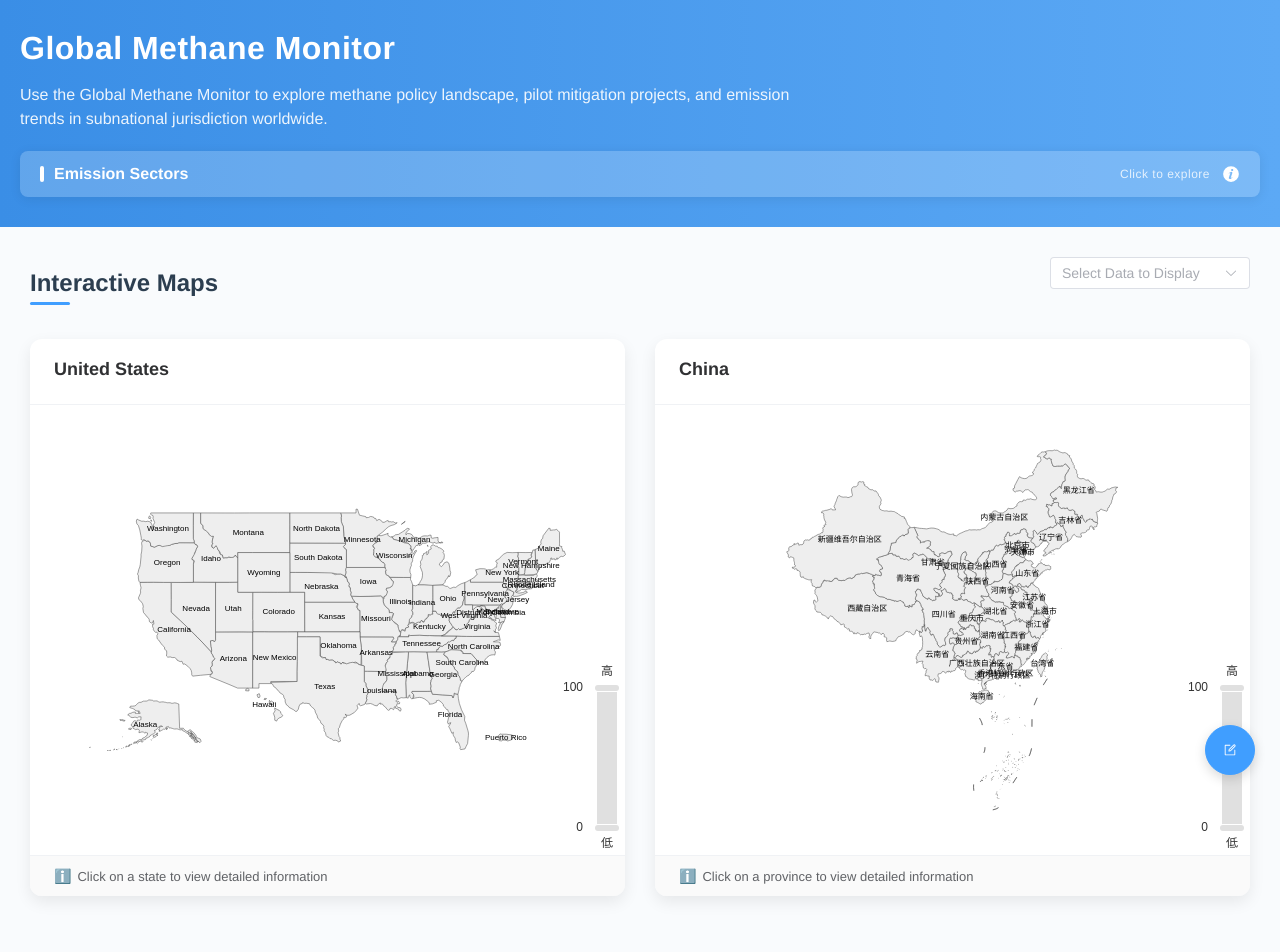
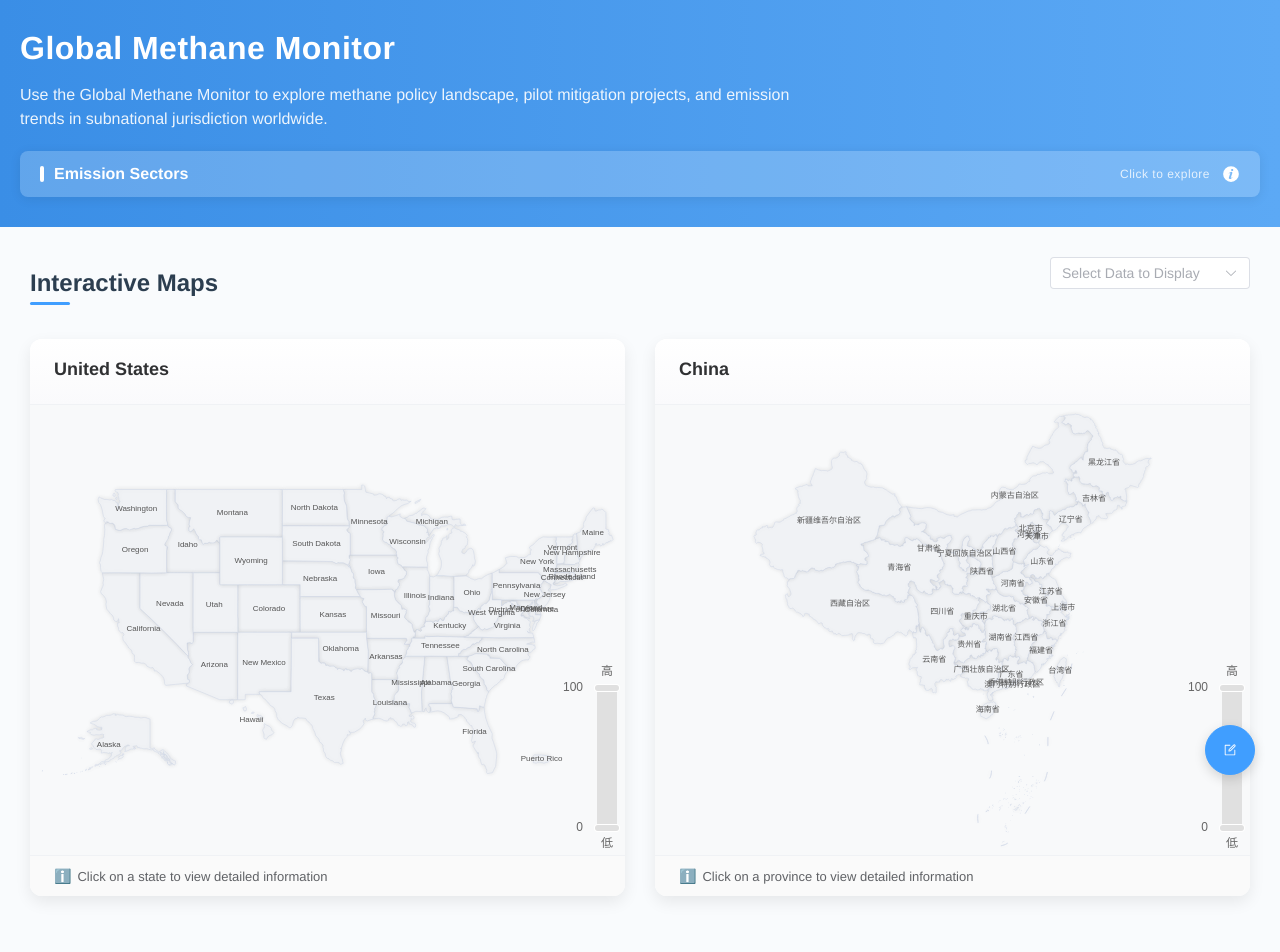
Before and after one commit to HandsomeWolf/vue3-ts-template, a Vue app: page /#/ in a window 1280 px wide. Shown: the top 952 px of the page. Built offline with nearby package versions, Linux system fonts and the light colour scheme.

Commit message:
fix: 优化地图颜色

```diff
--- a/src/constants/echarts.ts
+++ b/src/constants/echarts.ts
@@ -1,5 +1,7 @@
 // 定义两种不同的颜色方案
 export const COLOR_SCHEMES = {
-    EMISSIONS: ['#ffedd5', '#fed7aa', '#fb923c', '#ea580c', '#9a3412'], // 橙色到红色
-    POLICY: ['#fef9c3', '#86efac', '#22c55e', '#15803d', '#0ea5e9'], // 黄色到绿色到蓝色
-  }
+  // 排放量颜色方案，橙红渐变色阶
+  EMISSIONS: ['#fffbeb', '#fef3c7', '#fdba74', '#f97316', '#c2410c'],
+  // 政策分数颜色方案，黄绿蓝渐变色阶
+  POLICY: ['#fef9c3', '#d9f99d', '#86efac', '#34d399', '#0891b2'],
+}
--- a/src/views/home/components/PilotProjectMap.vue
+++ b/src/views/home/components/PilotProjectMap.vue
@@ -131,7 +131,7 @@ function initDetailMap() {
 
         // 创建地图配置
         const option = {
-          backgroundColor: '#ffffff',
+          backgroundColor: '#f8f9fa',
           tooltip: {
             trigger: 'item',
             formatter(params: any) {
@@ -145,13 +145,21 @@ function initDetailMap() {
               return params.name
             },
             confine: true,
+            backgroundColor: 'rgba(255, 255, 255, 0.95)',
+            borderColor: '#eee',
+            borderWidth: 1,
+            padding: [10, 15],
+            textStyle: {
+              color: '#333',
+              fontSize: 13,
+            },
           },
           visualMap: {
             show: false,
             min: 0,
             max: 50,
             inRange: {
-              color: ['#FFC65D', '#FF9853', '#FF7B52', '#FF4C52'],
+              color: ['#fffbeb', '#fef3c7', '#fdba74', '#f97316', '#c2410c'],
             },
           },
           geo: {
@@ -160,23 +168,34 @@ function initDetailMap() {
             label: {
               show: true,
               fontSize: 10,
+              color: '#555',
             },
             emphasis: {
               label: {
                 show: true,
                 fontSize: 12,
                 fontWeight: 'bold',
+                color: '#333',
               },
               itemStyle: {
-                areaColor: '#e6f7ff',
+                areaColor: '#e1f0ff',
+                borderColor: '#7bb6ff',
+                borderWidth: 1.5,
+                shadowColor: 'rgba(65, 133, 255, 0.3)',
+                shadowBlur: 10,
+                shadowOffsetX: 0,
+                shadowOffsetY: 0,
               },
             },
             select: {
               disabled: true,
             },
             itemStyle: {
-              areaColor: '#f3f3f3',
-              borderColor: '#999',
+              areaColor: '#f0f2f5',
+              borderColor: '#cfd7e7',
+              borderWidth: 0.5,
+              shadowColor: 'rgba(0, 0, 0, 0.1)',
+              shadowBlur: 5,
             },
             zoom: 1.2,
           },
@@ -195,15 +214,15 @@ function initDetailMap() {
               symbolSize: 26,
               symbol: 'path://M12,0C7.4,0,3.7,3.7,3.7,8.3c0,8.7,7.6,15.1,7.9,15.4c0.1,0.1,0.3,0.2,0.4,0.2c0.1,0,0.3-0.1,0.4-0.2c0.3-0.3,7.9-6.7,7.9-15.4C20.3,3.7,16.6,0,12,0z',
               itemStyle: {
-                color: '#ff4c52',
-                shadowBlur: 5,
-                shadowColor: 'rgba(0, 0, 0, 0.5)',
+                color: '#f97316',
+                shadowBlur: 8,
+                shadowColor: 'rgba(249, 115, 22, 0.5)',
               },
               zlevel: 3,
               emphasis: {
                 scale: 1.2,
                 itemStyle: {
-                  color: '#fa6e59',
+                  color: '#fdba74',
                 },
               },
             },
@@ -303,11 +322,28 @@ defineExpose({
   background-color: white;
   border-radius: 8px;
   box-shadow: 0 2px 12px rgba(0, 0, 0, 0.05);
+  position: relative;
+
+  &::before {
+    content: '';
+    position: absolute;
+    top: 0;
+    left: 0;
+    right: 0;
+    bottom: 0;
+    border-radius: 8px;
+    box-shadow: inset 0 0 0 1px rgba(255, 255, 255, 0.5), inset 0 1px 0 0 rgba(255, 255, 255, 0.8);
+    pointer-events: none;
+    z-index: 1;
+  }
 }
 
 .map-header {
   padding: 16px 20px;
   border-bottom: 1px solid #f0f2f5;
+  position: relative;
+  z-index: 2;
+  background: linear-gradient(180deg, rgba(255, 255, 255, 1) 0%, rgba(250, 250, 252, 1) 100%);
 }
 
 .map-title {
--- a/src/views/home/index.vue
+++ b/src/views/home/index.vue
@@ -144,10 +144,19 @@ function updateUSAMap(value?: string) {
   }
 
   const option = {
+    backgroundColor: '#f8f9fa',
     tooltip: {
       trigger: 'item',
       showDelay: 0,
       transitionDuration: 0.2,
+      backgroundColor: 'rgba(255, 255, 255, 0.95)',
+      borderColor: '#eee',
+      borderWidth: 1,
+      padding: [10, 15],
+      textStyle: {
+        color: '#333',
+        fontSize: 13,
+      },
       formatter(params: any) {
         if (!params.value)
           return `${params.name}: No data yet`
@@ -164,6 +173,9 @@ function updateUSAMap(value?: string) {
       text: ['高', '低'],
       calculable: true,
       show: value !== '0',
+      textStyle: {
+        color: '#666',
+      },
     },
     series: [
       {
@@ -171,18 +183,35 @@ function updateUSAMap(value?: string) {
         type: 'map',
         roam: true,
         map: 'USA',
+        silent: false,
+        zoom: 1.2,
+        itemStyle: {
+          areaColor: '#f0f2f5',
+          borderColor: '#cfd7e7',
+          borderWidth: 0.5,
+          shadowColor: 'rgba(0, 0, 0, 0.1)',
+          shadowBlur: 5,
+        },
         label: {
           show: true,
           fontSize: 8,
+          color: '#555',
         },
         emphasis: {
           label: {
             show: true,
             fontSize: 10,
             fontWeight: 'bold',
+            color: '#333',
           },
           itemStyle: {
-            areaColor: '#e6f7ff',
+            areaColor: '#e1f0ff',
+            borderColor: '#7bb6ff',
+            borderWidth: 1.5,
+            shadowColor: 'rgba(65, 133, 255, 0.3)',
+            shadowBlur: 10,
+            shadowOffsetX: 0,
+            shadowOffsetY: 0,
           },
         },
         select: {
@@ -237,9 +266,17 @@ function updateChinaMap(value?: string) {
   }
 
   const option = {
-    backgroundColor: '#ffffff',
+    backgroundColor: '#f8f9fa',
     tooltip: {
       trigger: 'item',
+      backgroundColor: 'rgba(255, 255, 255, 0.95)',
+      borderColor: '#eee',
+      borderWidth: 1,
+      padding: [10, 15],
+      textStyle: {
+        color: '#333',
+        fontSize: 13,
+      },
       formatter(params: any) {
         if (!params.value && params.value !== 0)
           return `${params.name}: No data yet`
@@ -256,6 +293,9 @@ function updateChinaMap(value?: string) {
       text: ['高', '低'],
       calculable: true,
       show: value !== '0',
+      textStyle: {
+        color: '#666',
+      },
     },
     series: [
       {
@@ -263,18 +303,34 @@ function updateChinaMap(value?: string) {
         type: 'map',
         map: 'China',
         roam: true,
+        zoom: 1.2,
+        itemStyle: {
+          areaColor: '#f0f2f5',
+          borderColor: '#cfd7e7',
+          borderWidth: 0.5,
+          shadowColor: 'rgba(0, 0, 0, 0.1)',
+          shadowBlur: 5,
+        },
         label: {
           show: true,
           fontSize: 8,
+          color: '#555',
         },
         emphasis: {
           label: {
             show: true,
             fontSize: 10,
             fontWeight: 'bold',
+            color: '#333',
           },
           itemStyle: {
-            areaColor: '#e6f7ff',
+            areaColor: '#e1f0ff',
+            borderColor: '#7bb6ff',
+            borderWidth: 1.5,
+            shadowColor: 'rgba(65, 133, 255, 0.3)',
+            shadowBlur: 10,
+            shadowOffsetX: 0,
+            shadowOffsetY: 0,
           },
         },
         select: {
@@ -695,11 +751,11 @@ onMounted(() => {
   margin-bottom: 4px;
 
   &.emissions-gradient {
-    background: linear-gradient(to right, #FFC65D, #FF9853, #FF7B52, #FF4C52);
+    background: linear-gradient(to right, #fffbeb, #fef3c7, #fdba74, #f97316, #c2410c);
   }
 
   &.policy-gradient {
-    background: linear-gradient(to right, #b8e994, #78e08f, #38ada9, #079992);
+    background: linear-gradient(to right, #fef9c3, #d9f99d, #86efac, #34d399, #0891b2);
   }
 }
 
@@ -733,16 +789,33 @@ onMounted(() => {
   transition: all 0.3s ease;
   display: flex;
   flex-direction: column;
+  position: relative;
 
   &:hover {
     box-shadow: 0 8px 24px rgba(0, 0, 0, 0.12);
     transform: translateY(-2px);
+  }
+
+  &::before {
+    content: '';
+    position: absolute;
+    top: 0;
+    left: 0;
+    right: 0;
+    bottom: 0;
+    border-radius: 12px;
+    box-shadow: inset 0 0 0 1px rgba(255, 255, 255, 0.5), inset 0 1px 0 0 rgba(255, 255, 255, 0.8);
+    pointer-events: none;
+    z-index: 1;
   }
 }
 
 .map-card-header {
   padding: 20px 24px;
   border-bottom: 1px solid #f0f2f5;
+  position: relative;
+  z-index: 2;
+  background: linear-gradient(180deg, rgba(255, 255, 255, 1) 0%, rgba(250, 250, 252, 1) 100%);
 }
 
 .map-card-title {
@@ -761,12 +834,16 @@ onMounted(() => {
   padding: 0;
   flex: 1;
   min-height: 400px;
+  position: relative;
+  z-index: 2;
 }
 
 .map-card-footer {
   padding: 12px 24px;
   border-top: 1px solid #f0f2f5;
   background-color: #fafafa;
+  position: relative;
+  z-index: 2;
 }
 
 .map-info {
```
